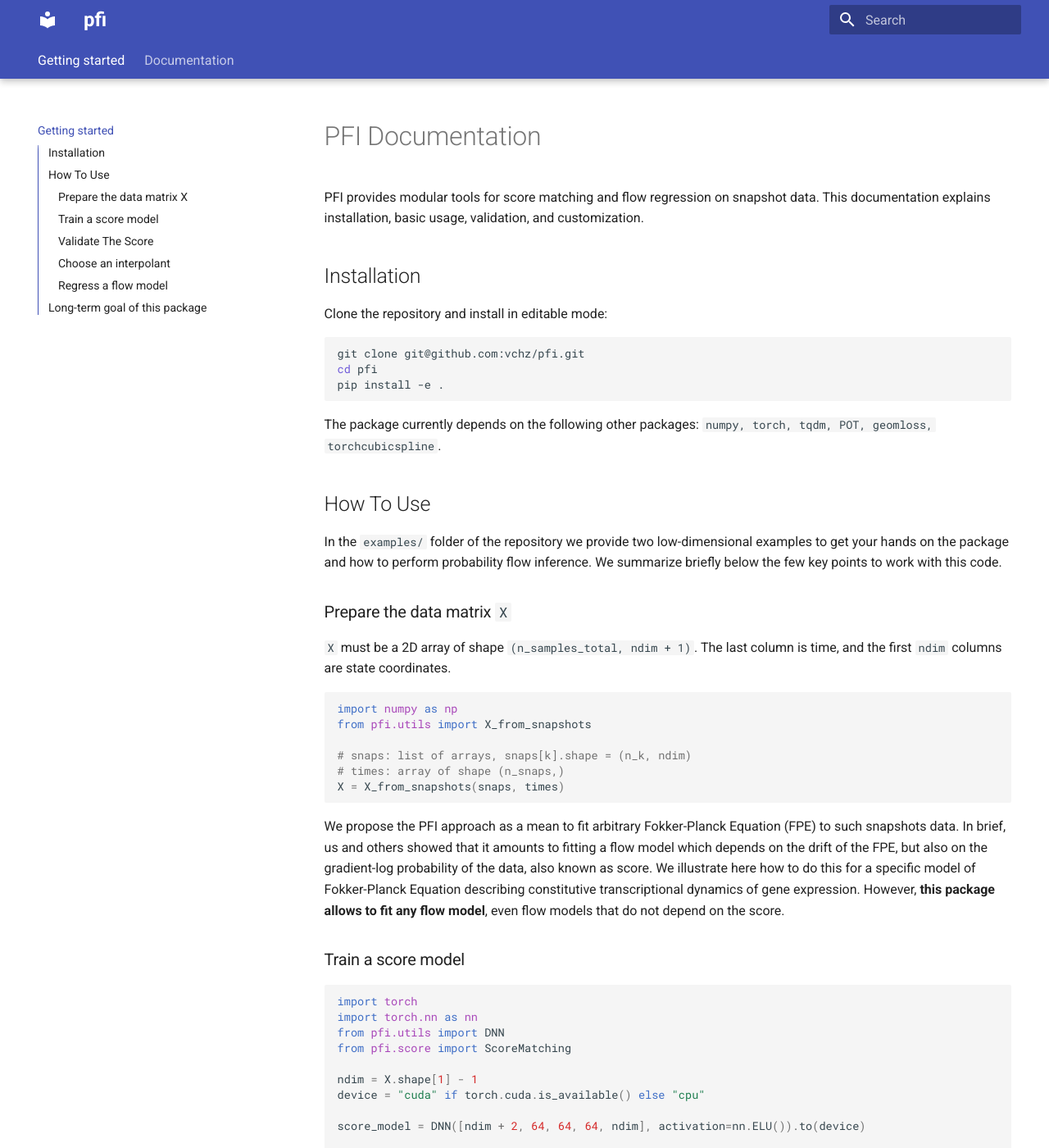
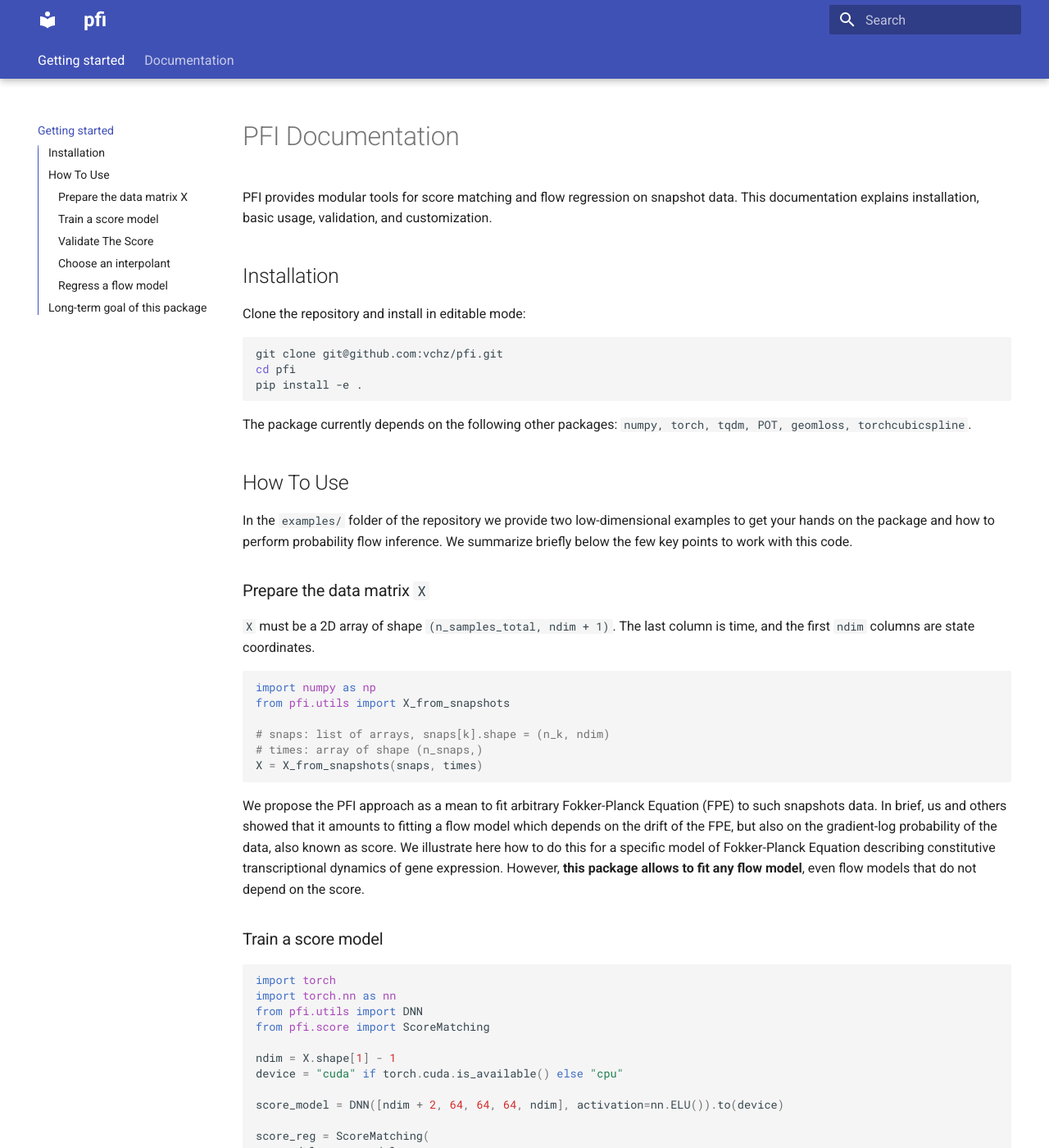
Before and after one commit to vchz/pfi, an MkDocs documentation site: the page built from docs/index.md, in a window 1280 px wide and 1400 px high. Shown: the whole window at 82% size. Built offline with MkDocs 1.6.1 and Material for MkDocs 9.7.7, drawn with Linux system fonts in a browser that asks for light colours.

Commit message:
new docs

```diff
--- a/docs/style/custom_style.css
+++ b/docs/style/custom_style.css
@@ -16,7 +16,3 @@
 #__nav_2_label {
     font-size: 0.8rem !important;
 }
-
-.md-sidebar--primary {
-    width: 28%; /* Adjust this value as needed */
-}
```
Also changed, not shown: site/style/custom_style.css, 1 other file.
